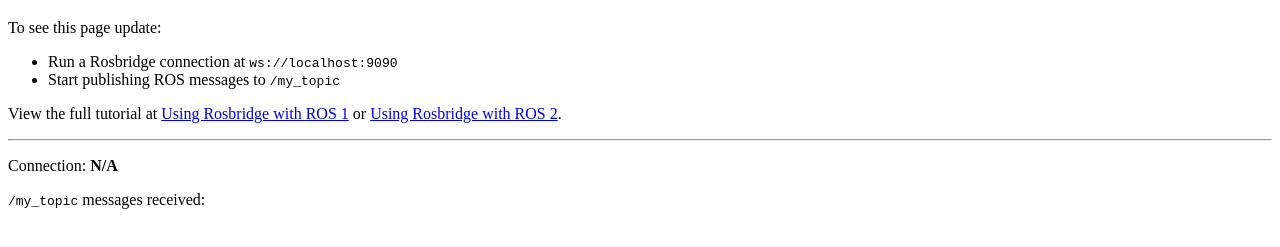
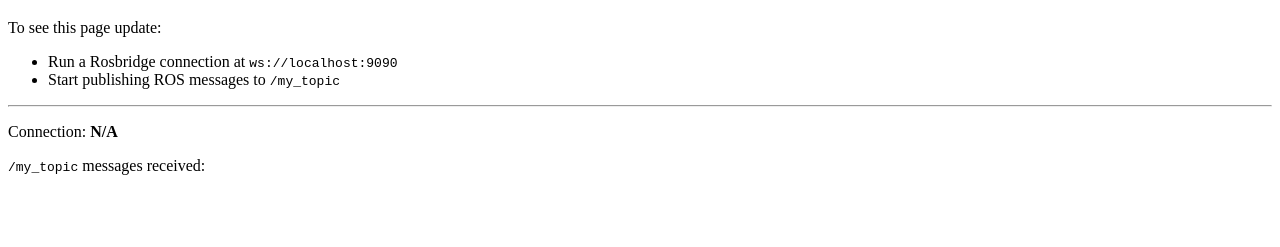
Before and after one commit to TrickfireRobotics/urc-2023, a plain HTML site: page src/mission_control_test/index.html in a window 1280 px wide. Shown: the part 61-308 px from the top of the page. Drawn offline with Linux system fonts and the light colour scheme; a script that the page names is missing.

```diff
--- a/src/mission_control_test/index.html
+++ b/src/mission_control_test/index.html
@@ -14,9 +14,6 @@
     <li>Start publishing ROS messages to <code>/my_topic</code></li>
   </ul>
 
-  <p>View the full tutorial at <a href="https://foxglove.dev/blog/using-rosbridge-with-ros1" target="_blank">Using
-      Rosbridge with ROS 1</a> or <a href="https://foxglove.dev/blog/using-rosbridge-with-ros2" target="_blank">Using
-      Rosbridge with ROS 2</a>.</p>
 
   <hr />
 
```
Also changed, not shown: 1 other file.
